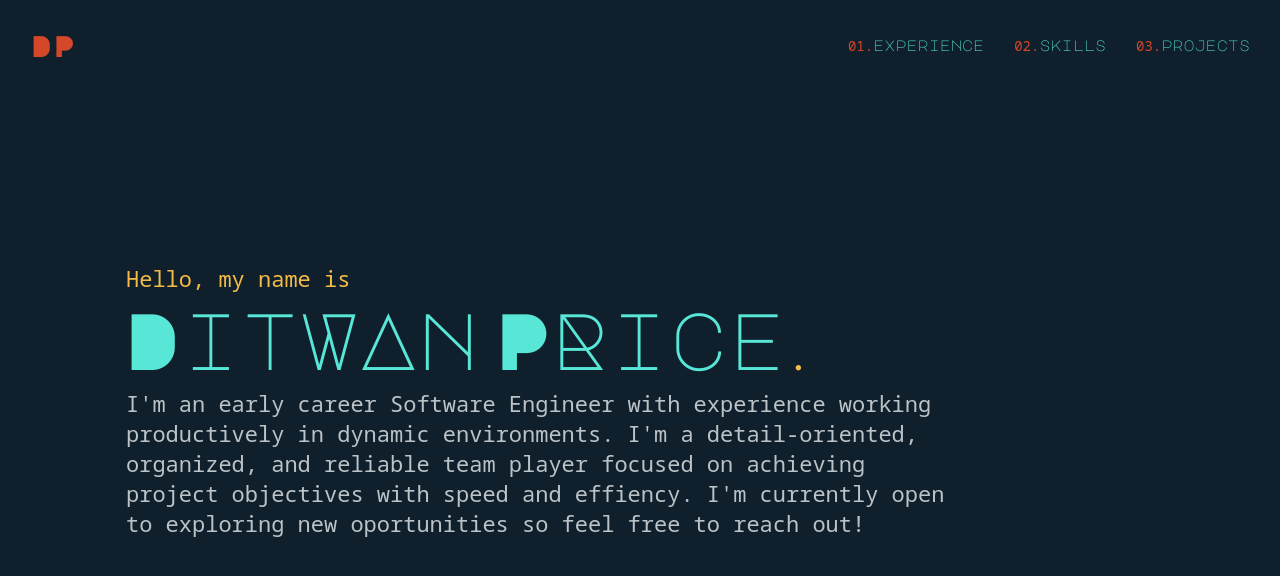
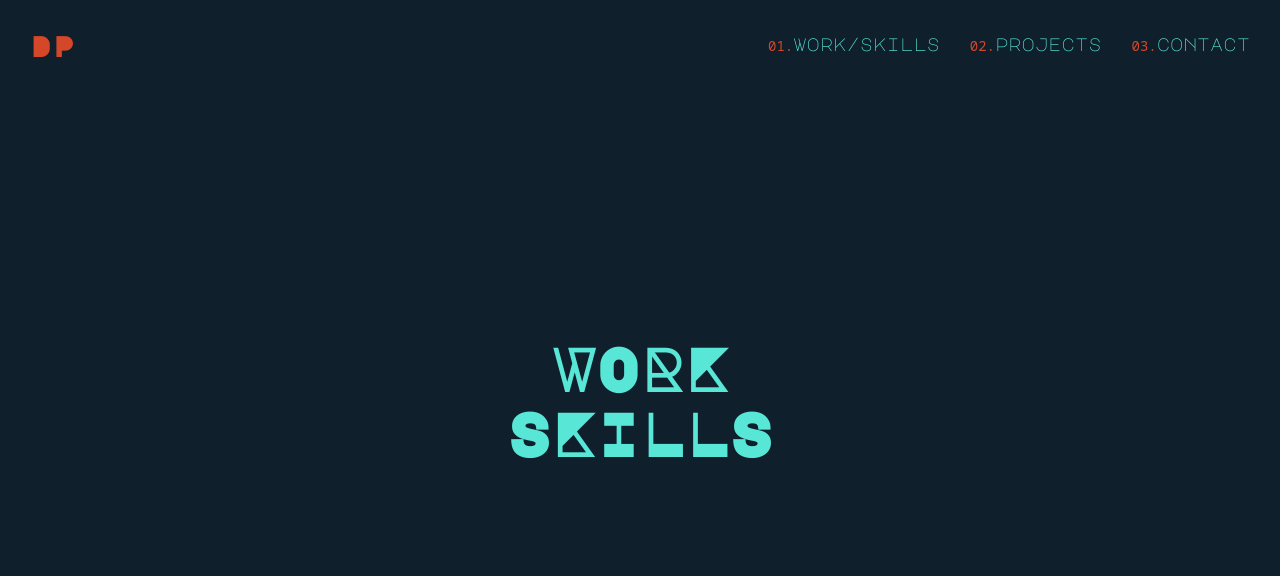
Before and after one commit to DitwanP/portfolio_v2, a React (Create React App) app: page /work-and-skills in a window 1280 px wide. Shown: the top 576 px of the page. Built offline with nearby package versions, Linux system fonts and the light colour scheme.

Commit message:
add skeleton pages for projects and exp

```diff
--- a/package.json
+++ b/package.json
@@ -6,6 +6,7 @@
     "framer-motion": "^7.1.1",
     "react": "^18.2.0",
     "react-dom": "^18.2.0",
+    "react-router-dom": "^6.4.3",
     "sass": "^1.54.0"
   },
   "devDependencies": {
--- a/src/App.js
+++ b/src/App.js
@@ -1,23 +1,41 @@
 import { useState } from "react"
+import { BrowserRouter as Router, Route, Routes } from "react-router-dom"
+import { AnimatePresence } from "framer-motion"
+
 import Home from "./components/Home.js"
-// import ProjectList from "./components/ProjectList.js"
+import WorkAndSkills from "./components/WorkAndSkills.js"
+import Projects from "./components/Projects.js"
 import NavBar from "./components/NavBar.js"
+
 import "./sass/navbar.scss"
 import "./sass/app.scss"
 
 function App() {
   const [showNavList, setShowNavList] = useState(false)
-
   return (
-    <div className={showNavList ? "nav-open" : "nav-close"}>
-      <div className="nav">
-        <NavBar showNavList={showNavList} setShowNavList={setShowNavList} />
-      </div>
-      <div className="components">
-        <Home />
-        {/* <ProjectList showNavList={showNavList} /> */}
-      </div>
-    </div>
+    <AnimatePresence mode="wait">
+      <Router>
+        <div className={showNavList ? "nav-open" : "nav-close"}>
+          <div className="components">
+            <Routes>
+              <Route exact path="/" element={<Home />} />
+              <Route
+                exact
+                path="/work-and-skills"
+                element={<WorkAndSkills />}
+              />
+              <Route exact path="/projects" element={<Projects />} />
+            </Routes>
+            <div className="nav">
+              <NavBar
+                showNavList={showNavList}
+                setShowNavList={setShowNavList}
+              />
+            </div>
+          </div>
+        </div>
+      </Router>
+    </AnimatePresence>
   )
 }
 
--- a/src/components/Home.js
+++ b/src/components/Home.js
@@ -1,35 +1,33 @@
-import React from "react"
+import React, { useState } from "react"
 import { motion } from "framer-motion"
+import { useLocation } from "react-router-dom"
+import { pageVariants, pageTransitions, textAnimateIn } from "./FramerVariants"
 import "../sass/home.scss"
-import { pageVariants, pageTransitions, textAnimateIn } from "./FramerVariants"
 
-class Home extends React.Component {
-  constructor() {
-    super()
-    this.state = { plainFirstName: false, plainLastName: false }
-    this.togglePlainFirstName = this.togglePlainFirstName.bind(this)
-    this.togglePlainLastName = this.togglePlainLastName.bind(this)
-  }
+const Home = () => {
+  const location = useLocation()
+  const [plainFirstName, togglePlainFirstName] = useState(false)
+  const [plainLastName, togglePlainLastName] = useState(false)
 
-  togglePlainFirstName() {
+  const toggleFirstName = () => {
     console.log("Plain first name? ", this.state.plainFirstName)
-    this.setState((prevState) => ({
+    togglePlainFirstName((prevState) => ({
       ...prevState,
       plainFirstName: !prevState.plainFirstName,
     }))
   }
 
-  togglePlainLastName() {
+  const toggleLastName = () => {
     console.log("Plain last name? ", this.state.plainLastName)
-    this.setState((prevState) => ({
+    togglePlainLastName((prevState) => ({
       ...prevState,
       plainLastName: !prevState.plainLastName,
     }))
   }
 
-  render() {
   return (
     <motion.div
+      key={location.pathname}
       className="hero-container"
       variants={pageVariants}
       initial="notIn"
@@ -43,7 +41,7 @@ class Home extends React.Component {
           initial="start"
           animate="end"
           variants={textAnimateIn}
-            transition={{ ease: "easeIn", duration: 0.5, delay: 2.2 }}
+          transition={{ ease: "easeIn", duration: 0.5, delay: 1.8 }}
         >
           <h3>Hello, my name is</h3>
         </motion.div>
@@ -52,50 +50,40 @@ class Home extends React.Component {
           variants={textAnimateIn}
           initial="start"
           animate="end"
-            transition={{ ease: "easeIn", duration: 0.5, delay: 1.8 }}
+          transition={{ ease: "easeIn", duration: 0.5, delay: 1.4 }}
         >
           <motion.div
-              ref={this.firsNameText}
             className="firstName"
             aria-label="Ditwan"
             whileHover={{ scale: 1.1 }}
           >
             <h1
-                onMouseEnter={this.togglePlainFirstName}
-                className={
-                  this.state.plainFirstName ? "name-chars-hidden" : "name-chars"
-                }
+              onMouseEnter={toggleFirstName}
+              className={plainFirstName ? "name-chars-hidden" : "name-chars"}
             >
               DitWAn
             </h1>
             <h1
-                onMouseLeave={this.togglePlainFirstName}
-                className={
-                  this.state.plainFirstName ? "name-chars" : "name-chars-hidden"
-                }
+              onMouseLeave={toggleFirstName}
+              className={plainFirstName ? "name-chars" : "name-chars-hidden"}
             >
               ditwan
             </h1>
           </motion.div>
           <motion.div
-              ref={this.nameText}
             className="lastName"
             aria-label="Price"
             whileHover={{ scale: 1.1 }}
           >
             <h1
-                onMouseEnter={this.togglePlainLastName}
-                className={
-                  this.state.plainLastName ? "name-chars-hidden" : "name-chars"
-                }
+              onMouseEnter={toggleLastName}
+              className={plainLastName ? "name-chars-hidden" : "name-chars"}
             >
               PRice<span>.</span>
             </h1>
             <h1
-                onMouseLeave={this.togglePlainLastName}
-                className={
-                  this.state.plainLastName ? "name-chars" : "name-chars-hidden"
-                }
+              onMouseLeave={toggleLastName}
+              className={plainLastName ? "name-chars" : "name-chars-hidden"}
             >
               price<span>.</span>
             </h1>
@@ -106,20 +94,19 @@ class Home extends React.Component {
           variants={textAnimateIn}
           initial="start"
           animate="end"
-            transition={{ ease: "easeIn", duration: 0.5, delay: 1.4 }}
+          transition={{ ease: "easeIn", duration: 0.5, delay: 1 }}
         >
           <h3 aria-label="brief about me">
             I'm an early career Software Engineer with experience working
             productively in dynamic environments. I'm a detail-oriented,
             organized, and reliable team player focused on achieving project
-              objectives with speed and effiency. I'm currently open to
-              exploring new oportunities so feel free to reach out!
+            objectives with speed and effiency. I'm currently open to exploring
+            new oportunities so feel free to reach out!
           </h3>
         </motion.div>
       </section>
     </motion.div>
   )
 }
-}
 
 export default Home
--- a/src/components/NavBar.js
+++ b/src/components/NavBar.js
@@ -2,6 +2,7 @@ import React, { useRef } from "react"
 import { useDimensions } from "./hooks/use-dimensions"
 import "../sass/navbar.scss"
 import { motion } from "framer-motion"
+import { Link } from "react-router-dom"
 
 const navAnimateIn = {
   in: {
@@ -64,9 +65,9 @@ const listItemVariants = {
 }
 
 const pageTransitions = {
-  ease: "easeIn",
+  ease: "easeInOut",
   duration: 0.5,
-  delay: 2.6,
+  delay: 2.2,
 }
 
 const NavBar = (props) => {
@@ -88,7 +89,9 @@ const NavBar = (props) => {
       exit="outUp"
       transition={pageTransitions}
     >
-      <div className="logo-container">DP</div>
+      <div className="logo-container">
+        <Link to="/">DP</Link>
+      </div>
       <motion.div
         className="nav-list-container"
         variants={navContainerVariants}
@@ -99,21 +102,27 @@ const NavBar = (props) => {
             whileHover={{ scale: 1.2 }}
             whileTap={{ scale: 0.95 }}
           >
-            <span>01.</span>experience
+            <Link to="/work-and-skills">
+              <span>01.</span>work/skills
+            </Link>
           </motion.li>
           <motion.li
             variants={listItemVariants}
             whileHover={{ scale: 1.2 }}
             whileTap={{ scale: 0.95 }}
           >
-            <span>02.</span>skills
+            <Link to="/projects">
+              <span>02.</span>projects
+            </Link>
           </motion.li>
           <motion.li
             variants={listItemVariants}
             whileHover={{ scale: 1.2 }}
             whileTap={{ scale: 0.95 }}
           >
-            <span>03.</span>projects
+            <Link to="/contact">
+              <span>03.</span>contact
+            </Link>
           </motion.li>
         </motion.ul>
       </motion.div>
@@ -134,21 +143,27 @@ const NavBar = (props) => {
               whileHover={{ scale: 1.1 }}
               whileTap={{ scale: 0.95 }}
             >
-              <span>01.</span>EXPERIENCE
+              <Link to="/work-and-skills">
+                <span>01.</span>WORK/SKILLS
+              </Link>
             </motion.li>
             <motion.li
               variants={listItemVariants}
               whileHover={{ scale: 1.1 }}
               whileTap={{ scale: 0.95 }}
             >
-              <span>02.</span>SKILLS
+              <Link to="/projects">
+                <span>02.</span>PROJECTS
+              </Link>
             </motion.li>
             <motion.li
               variants={listItemVariants}
               whileHover={{ scale: 1.1 }}
               whileTap={{ scale: 0.95 }}
             >
-              <span>03.</span>PROJECTS
+              <Link to="/contact">
+                <span>03.</span>CONTACT
+              </Link>
             </motion.li>
           </motion.ul>
         </motion.div>
--- /dev/null
+++ b/src/components/Projects.js
@@ -0,0 +1,63 @@
+import React, { useState } from "react"
+import { motion } from "framer-motion"
+import { useLocation } from "react-router-dom"
+import { pageVariants, pageTransitions, textAnimateIn } from "./FramerVariants"
+import "../sass/projects.scss"
+
+const Projects = () => {
+  const location = useLocation()
+  const [plainTitleProjects, togglePlainTitleProjects] = useState(false)
+
+  const togglePlainProjectsTitle = () => {
+    togglePlainTitleProjects(!plainTitleProjects)
+  }
+
+  console.log("testing")
+
+  return (
+    <motion.div
+      key={location.pathname}
+      className="projects-page-container"
+      variants={pageVariants}
+      initial="notIn"
+      animate="in"
+      exit="outDown"
+      transition={pageTransitions}
+    >
+      <section className="projects-content">
+        <motion.div
+          className="projects-container"
+          variants={textAnimateIn}
+          initial="start"
+          animate="end"
+          transition={{ ease: "easeIn", duration: 0.5, delay: 1.4 }}
+        >
+          <motion.div
+            className="title"
+            aria-label="Projects"
+            whileHover={{ scale: 1.1 }}
+          >
+            <h1
+              onMouseEnter={togglePlainProjectsTitle}
+              className={
+                plainTitleProjects ? "plain-title-hidden" : "plain-title"
+              }
+            >
+              pRojects
+            </h1>
+            <h1
+              onMouseLeave={togglePlainProjectsTitle}
+              className={
+                plainTitleProjects ? "plain-title" : "plain-title-hidden"
+              }
+            >
+              projects
+            </h1>
+          </motion.div>
+        </motion.div>
+      </section>
+    </motion.div>
+  )
+}
+
+export default Projects
--- /dev/null
+++ b/src/components/WorkAndSkills.js
@@ -0,0 +1,94 @@
+import React, { useState } from "react"
+import { motion } from "framer-motion"
+import { useLocation } from "react-router-dom"
+import { pageVariants, pageTransitions, textAnimateIn } from "./FramerVariants"
+import "../sass/work-and-skills.scss"
+
+const WorkAndSkills = () => {
+  const location = useLocation()
+  const [plainTitleWork, togglePlainTitleWork] = useState(false)
+  const [plainTitleSkills, togglePlainTitleSkills] = useState(false)
+
+  const togglePlainWorkTitle = () => {
+    console.log("Plain title? ", plainTitleWork)
+    togglePlainTitleWork(!plainTitleWork)
+  }
+
+  const togglePlainSkillsTitle = () => {
+    console.log("Plain title? ", plainTitleSkills)
+    togglePlainTitleSkills(!plainTitleSkills)
+  }
+
+  return (
+    <motion.div
+      key={location.pathname}
+      className="exp-page-container"
+      variants={pageVariants}
+      initial="notIn"
+      animate="in"
+      exit="outDown"
+      transition={pageTransitions}
+    >
+      <section className="exp-content">
+        <motion.div
+          className="work-container"
+          initial="start"
+          animate="end"
+          variants={textAnimateIn}
+          transition={{ ease: "easeIn", duration: 0.5, delay: 1.8 }}
+        >
+          <motion.div
+            className="title"
+            aria-label="experience"
+            whileHover={{ scale: 1.1 }}
+          >
+            <h1
+              onMouseEnter={togglePlainWorkTitle}
+              className={plainTitleWork ? "plain-title-hidden" : "plain-title"}
+            >
+              WORK
+            </h1>
+            <h1
+              onMouseLeave={togglePlainWorkTitle}
+              className={plainTitleWork ? "plain-title" : "plain-title-hidden"}
+            >
+              work
+            </h1>
+          </motion.div>
+        </motion.div>
+        <motion.div
+          className="skills-container"
+          variants={textAnimateIn}
+          initial="start"
+          animate="end"
+          transition={{ ease: "easeIn", duration: 0.5, delay: 1.4 }}
+        >
+          <motion.div
+            className="title"
+            aria-label="experience"
+            whileHover={{ scale: 1.1 }}
+          >
+            <h1
+              onMouseEnter={togglePlainSkillsTitle}
+              className={
+                plainTitleSkills ? "plain-title-hidden" : "plain-title"
+              }
+            >
+              SKILLS
+            </h1>
+            <h1
+              onMouseLeave={togglePlainSkillsTitle}
+              className={
+                plainTitleSkills ? "plain-title" : "plain-title-hidden"
+              }
+            >
+              skills
+            </h1>
+          </motion.div>
+        </motion.div>
+      </section>
+    </motion.div>
+  )
+}
+
+export default WorkAndSkills
--- a/src/sass/navbar.scss
+++ b/src/sass/navbar.scss
@@ -1,7 +1,6 @@
 @use "./colors.scss" as colors;
 @use "./fonts.scss" as fonts;
 @use "./displaySizes.scss" as sizes;
-$bg-img: url(../assets/images/bg-medium.jpeg);
 
 .navbar-container {
   height: 90px;
@@ -14,10 +13,13 @@ $bg-img: url(../assets/images/bg-medium.jpeg);
   z-index: 2;
 
   .logo-container {
-    font-family: fonts.$MajorMono;
-    font-size: 3rem;
-    color: colors.$orange-accent;
-    z-index: 2;
+    a {
+      font-family: fonts.$MajorMono;
+      font-size: 3rem;
+      color: colors.$orange-accent;
+      z-index: 2;
+      text-decoration: none;
+    }
   }
 
   .nav-list-container {
@@ -29,18 +31,22 @@ $bg-img: url(../assets/images/bg-medium.jpeg);
 
     .nav-list {
       height: inherit;
-      color: colors.$teal-accent;
       padding: 0;
       display: flex;
       align-items: center;
       text-align: center;
       list-style: none;
       gap: 3rem;
-      font-family: fonts.$MajorMono;
-      font-size: 2.4rem;
       z-index: 2;
 
       li {
+        a {
+          color: colors.$teal-accent;
+          font-family: fonts.$MajorMono;
+          font-size: 1.8rem;
+          text-decoration: none;
+        }
+
         span {
           font-family: fonts.$NotoSansMono;
           font-size: 1.4rem;
@@ -78,20 +84,24 @@ $bg-img: url(../assets/images/bg-medium.jpeg);
       z-index: 1;
 
       .nav-list-mobile {
-        color: colors.$yellow-accent;
         padding: 0;
         display: flex;
         flex-direction: column;
         text-align: center;
         list-style: none;
         gap: 3.5rem;
-        font-family: fonts.$MajorMono;
-        font-size: 6rem;
         z-index: 2;
 
         li {
           display: flex;
           flex-direction: column;
+
+          a {
+            color: colors.$yellow-accent;
+            font-family: fonts.$MajorMono;
+            font-size: 2.4rem;
+            text-decoration: none;
+          }
 
           span {
             font-family: fonts.$NotoSansMono;
@@ -151,7 +161,6 @@ $bg-img: url(../assets/images/bg-medium.jpeg);
 }
 
 // Nav menu opened styles
-
 .nav-open .hamburger {
   transform: rotate(45deg);
 }
--- /dev/null
+++ b/src/sass/work-and-skills.scss
@@ -0,0 +1,48 @@
+@use "./colors.scss" as colors;
+@use "./displaySizes.scss" as sizes;
+@use "./fonts.scss" as fonts;
+
+.exp-page-container {
+  height: 100vh;
+  width: 100%;
+  background: colors.$background;
+  display: flex;
+  flex-direction: column;
+  justify-content: center;
+  align-items: center;
+  overflow: hidden;
+
+  .exp-content {
+    display: flex;
+    flex-direction: column;
+    justify-content: center;
+    align-items: center;
+    gap: 5px;
+    padding: 0px 30px;
+
+    @media screen and (min-width: sizes.$tablet) {
+      width: 85%;
+    }
+
+    .work-container,
+    .skills-container {
+      .title {
+        h1 {
+          font-family: fonts.$MajorMono;
+          font-size: 6rem;
+          color: colors.$teal-accent;
+        }
+      }
+
+      .plain-title {
+        &:hover {
+          color: colors.$orange-accent;
+        }
+      }
+
+      .plain-title-hidden {
+        display: none;
+      }
+    }
+  }
+}
```
Also changed, not shown: src/components/Experience.js (deleted, +0 -65 lines), src/sass/projects.scss (renamed from src/sass/experience.scss, +18 -10 lines), 1 other file (tests, documents, lock files or other folders). Lines whose indentation alone changed are shown as unchanged.
